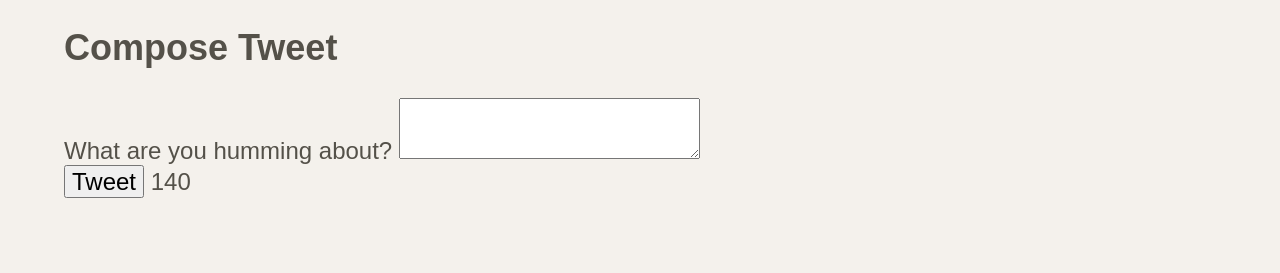
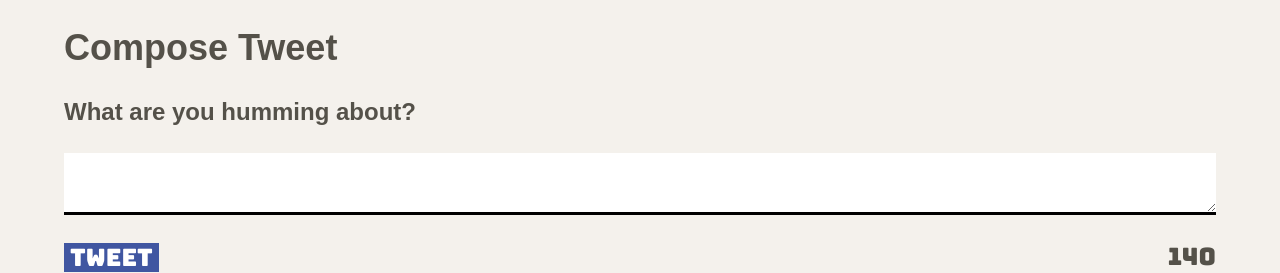
Before and after one commit to TANG281/tweeterLHL, a website: page public/index.html in a window 1280 px wide. Shown: the part 532-805 px from the top of the page. Drawn offline with nearby package versions, Linux system fonts and the light colour scheme.

Commit message:
add new-tweet section and link stylesheet

```diff
--- a/public/index.html
+++ b/public/index.html
@@ -17,6 +17,7 @@
     <link rel="stylesheet" href="/styles/layout.css" type="text/css" />
     <link rel="stylesheet" href="/styles/nav.css" type="text/css" />
     <link rel="stylesheet" href="/styles/header.css" type="text/css" />
+    <link rel="stylesheet" href="/styles/new-tweet.css" type="text/css" />
 
     <!-- External JS -->
     <script src="https://ajax.googleapis.com/ajax/libs/jquery/3.4.1/jquery.min.js"></script>
@@ -51,12 +52,14 @@
       <section class="new-tweet">
         <h2>Compose Tweet</h2>
         <form method="POST" action="/tweets">
-          <label for="tweet-text">What are you humming about?</label>
+          <label for="tweet-text"><b>What are you humming about?</b></label>
+          <br>
           <textarea name="text" id="tweet-text"></textarea>
-          <div>
+          <br>
+          <footer>
             <button type="submit">Tweet</button>
             <output name="counter" class="counter" for="tweet-text">140</output>
-          </div>
+          </footer>
         </form>
       </section>
     </main>
```
